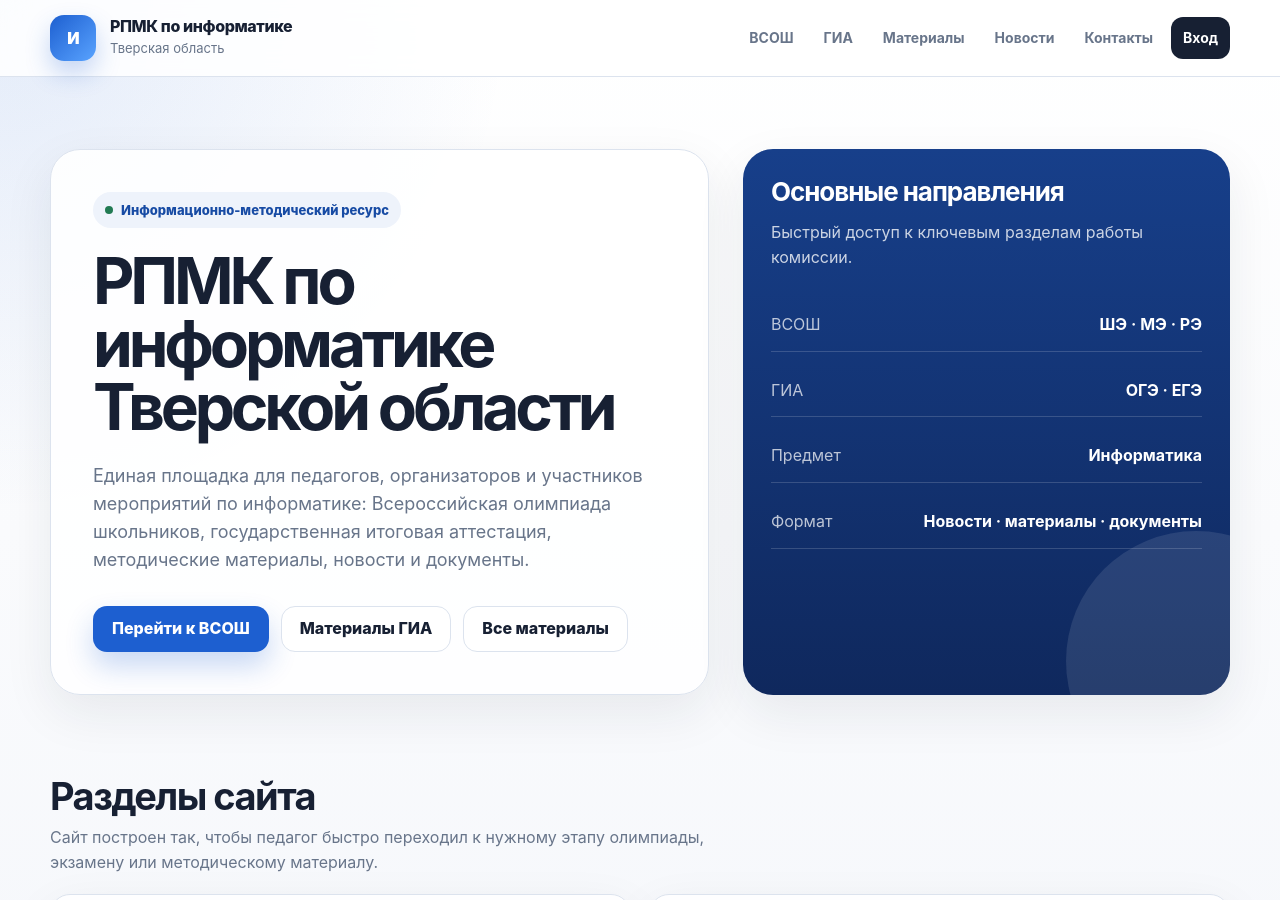
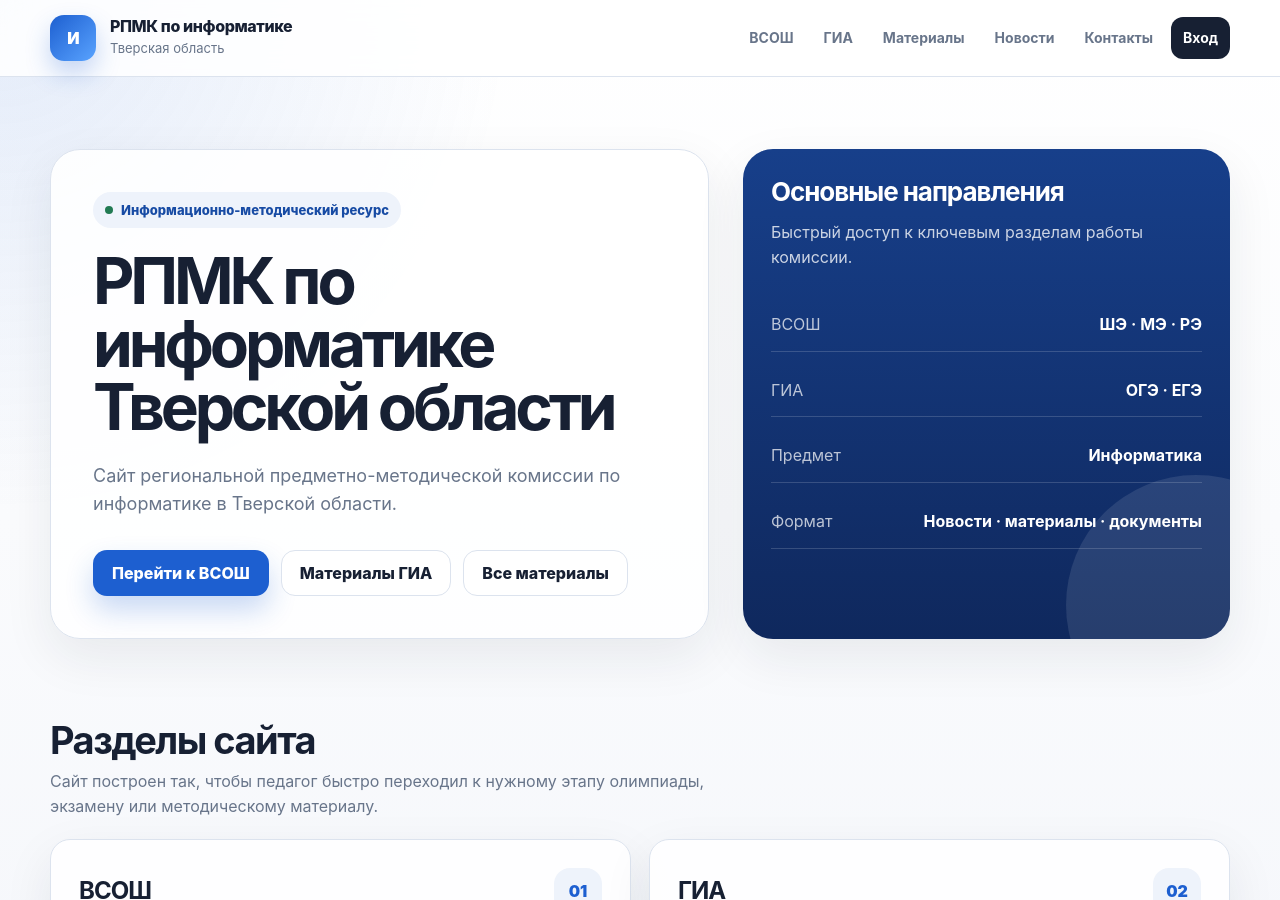
Before and after one commit to dzharman441302/rpmk-informatika-tver, a Jekyll site: the page built from index.md, in a window 1280 px wide and 900 px high. Built offline with Jekyll 4.4.1, drawn with Linux system fonts in a browser that asks for light colours.

Commit message:
Update Страницы сайта “home”

```diff
--- a/index.md
+++ b/index.md
@@ -1,7 +1,7 @@
 ---
 layout: home
-title: "РПМК по информатике Тверской области"
-hero_title: "РПМК по информатике Тверской области"
-hero_text: "Единая площадка для педагогов, организаторов и участников мероприятий по информатике: Всероссийская олимпиада школьников, государственная итоговая аттестация, методические материалы, новости и документы."
-description: "Официальный информационно-методический сайт региональной предметно-методической комиссии по информатике Тверской области."
+title: РПМК по информатике Тверской области
+hero_title: РПМК по информатике Тверской области
+hero_text: Сайт региональной предметно-методической комиссии по информатике в Тверской области.
+description: Официальный информационно-методический сайт региональной предметно-методической комиссии по информатике Тверской области.
 ---
```
